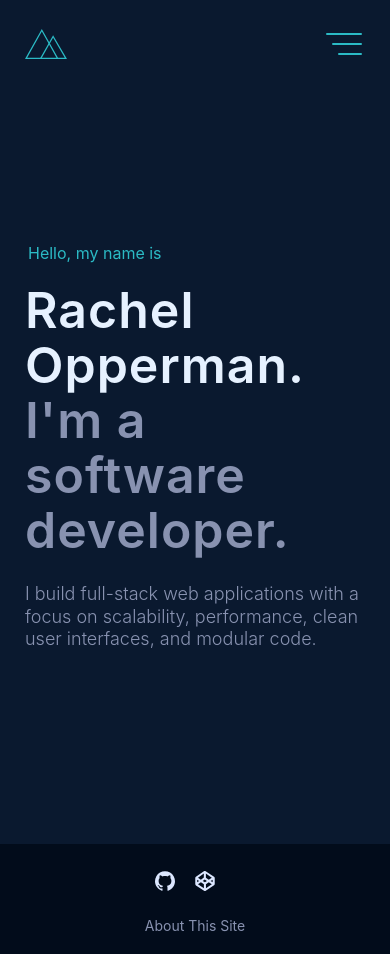
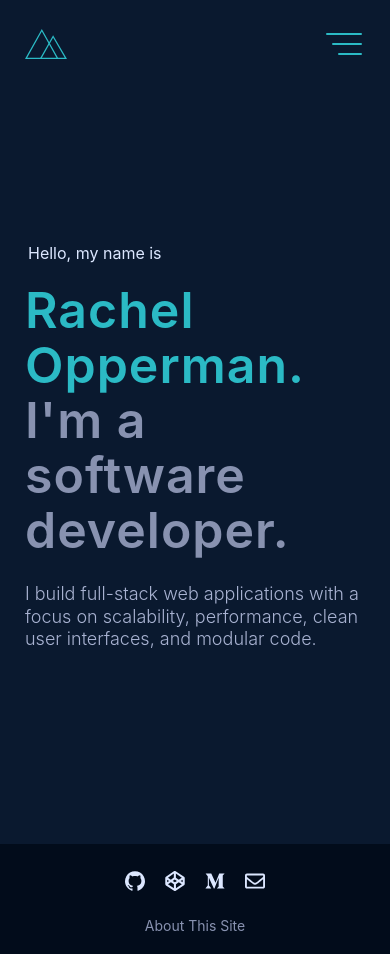
Before and after one commit to movntains/Portfolio-v3, a Gatsby site: page / in a window 390 px wide. Built offline with nearby package versions, Linux system fonts and the light colour scheme; Gatsby itself is replaced by a stand-in of ours.

Commit message:
Update mobile footer links

```diff
--- a/src/components/Footer.js
+++ b/src/components/Footer.js
@@ -2,9 +2,11 @@ import React, { Component } from 'react';
 import styled from 'styled-components';
 import { Link } from 'gatsby';
 
-import { profileLinks } from '../config/config';
+import { profileLinks, email } from '../config/config';
 import GitHubIcon from './icons/GitHubIcon';
 import CodePenIcon from './icons/CodePenIcon';
+import MediumIcon from './icons/MediumIcon';
+import EmailIcon from './icons/EmailIcon';
 import theme from '../styles/theme';
 import mixins from '../styles/mixins';
 import media from '../styles/media';
@@ -70,9 +72,15 @@ class Footer extends Component {
                   >
                     {name === 'GitHub' && <GitHubIcon />}
                     {name === 'CodePen' && <CodePenIcon />}
+                    {name === 'Medium' && <MediumIcon />}
                   </ProfileLink>
                 </ProfileItem>
               ))}
+            <ProfileItem>
+              <ProfileLink href={`mailto:${email}`}>
+                <EmailIcon />
+              </ProfileLink>
+            </ProfileItem>
           </ProfileItemList>
         </ProfilesContainer>
         <Copy>
--- a/src/components/Hero.js
+++ b/src/components/Hero.js
@@ -22,7 +22,7 @@ const Intro = styled.h1`
   margin: 0 0 20px 3px;
   font-size: ${theme.fontSizes.large};
   font-weight: normal;
-  color: ${theme.colors.teal};
+  color: ${theme.colors.offWhite};
   ${media.desktop`font-size: ${theme.fontSizes.medium};`};
   ${media.tablet`font-size: ${theme.fontSizes.medium};`};
 `;
@@ -32,6 +32,7 @@ const Name = styled.h2`
   font-size: 80px;
   letter-spacing: 1px;
   line-height: 1.1;
+  color: ${theme.colors.teal};
   ${media.desktop`font-size: 70px;`};
   ${media.tablet`font-size: 60px;`};
   ${media.phablet`font-size: 50px;`};
@@ -53,6 +54,7 @@ const Blurb = styled.div`
   width: 50%;
   max-width: 500px;
   margin-top: 25px;
+  color: ${theme.colors.lightSlate};
 `;
 
 class Hero extends Component {
--- a/src/components/Menu.js
+++ b/src/components/Menu.js
@@ -33,7 +33,7 @@ const Sidebar = styled.div`
   height: 100%;
   margin-left: auto;
   padding: 50px;
-  background-color: ${theme.colors.lightNavy};
+  background-color: ${theme.colors.darkNavy};
   box-shadow: -2px 0px 4px ${theme.colors.transNavy};
   ${media.thone`padding: 25px;`};
   ${media.phablet`width: 75vw;`};
```
